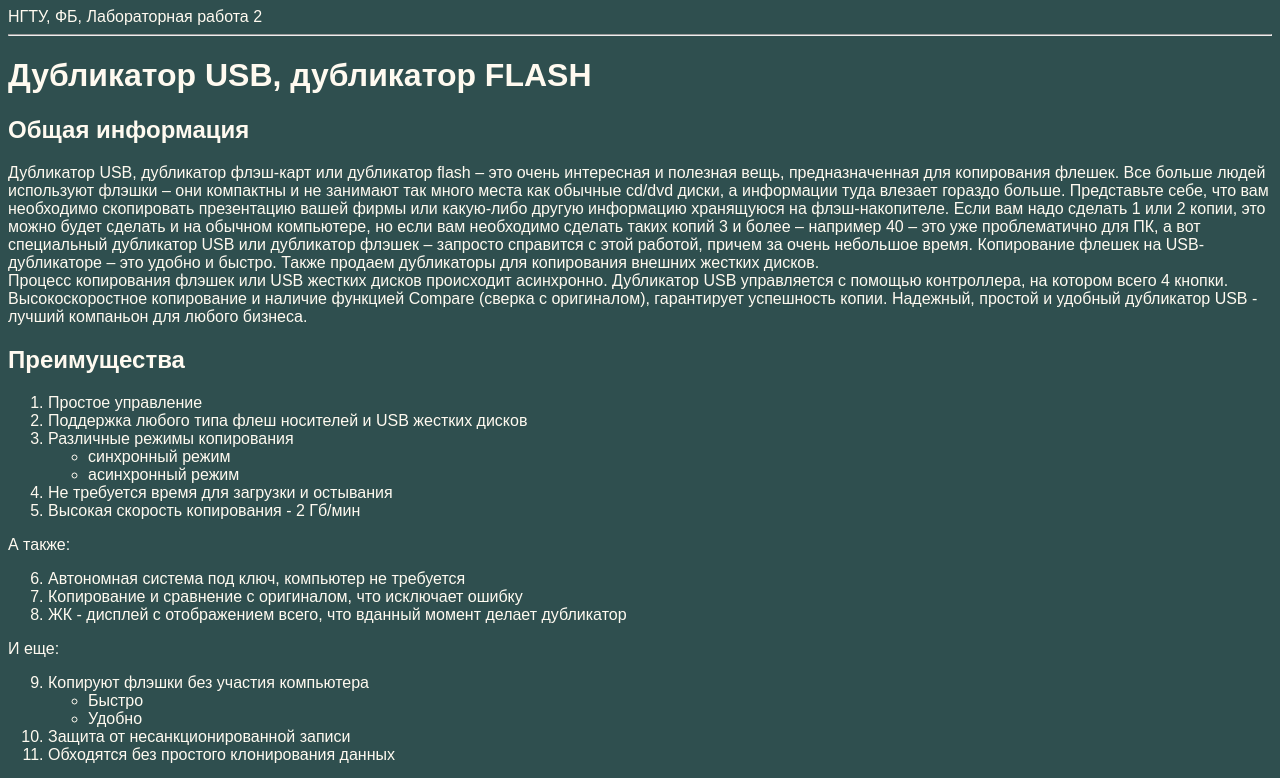
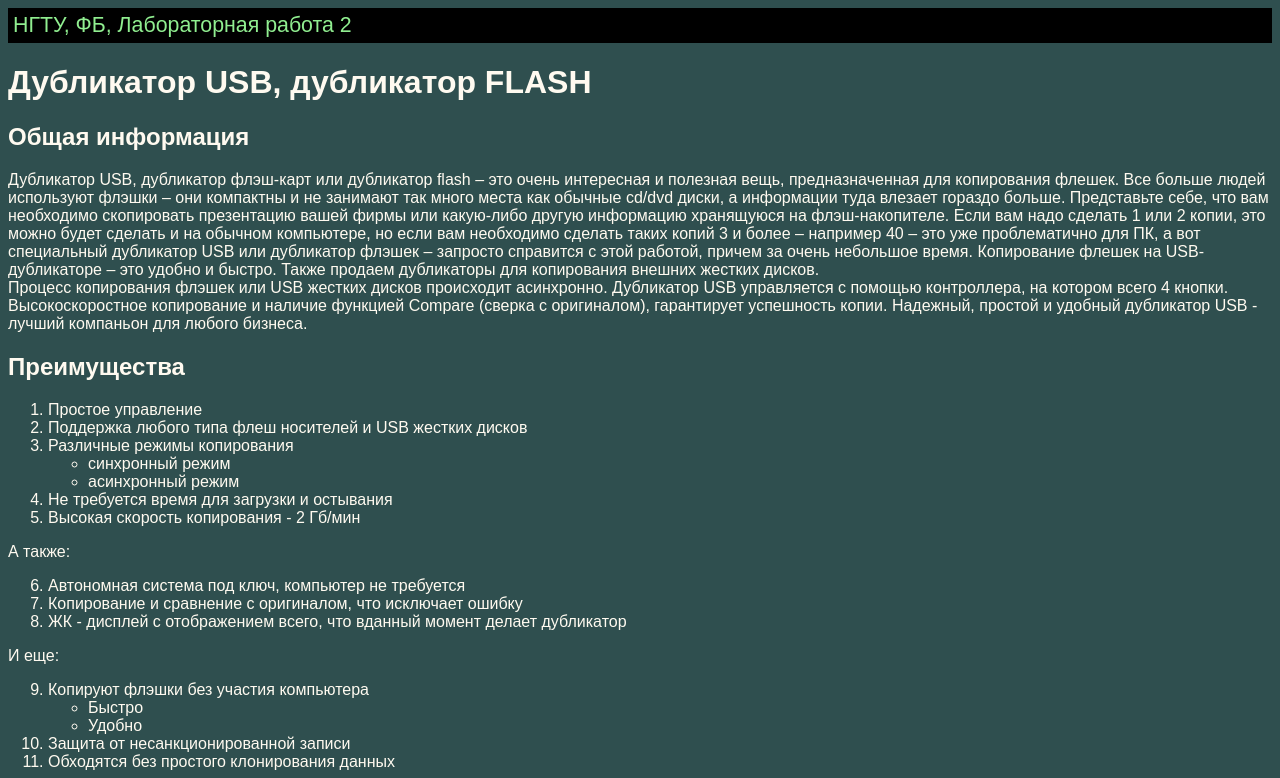
Before and after one commit to AlenaGrinda/web-prog-labs, a plain HTML site: page lab2.html in a window 1280 px wide. Shown: the top 778 px of the page. Drawn offline with Linux system fonts and the light colour scheme.

Commit message:
Стили заголовка

```diff
--- a/lab2.html
+++ b/lab2.html
@@ -6,9 +6,8 @@
     </head>
 
     <body style="background-color: darkslategrey; color: floralwhite;font-family: Arial">
-        <header>
+        <header style="background-color: black; color: lightgreen;font-family: Arial; margin: 0px;padding: 5px; font-size: 16pt;">
             НГТУ, ФБ, Лабораторная работа 2
-            <hr>
         </header>
         <main>
             <h1>Дубликатор USB, дубликатор FLASH</h1>
```
